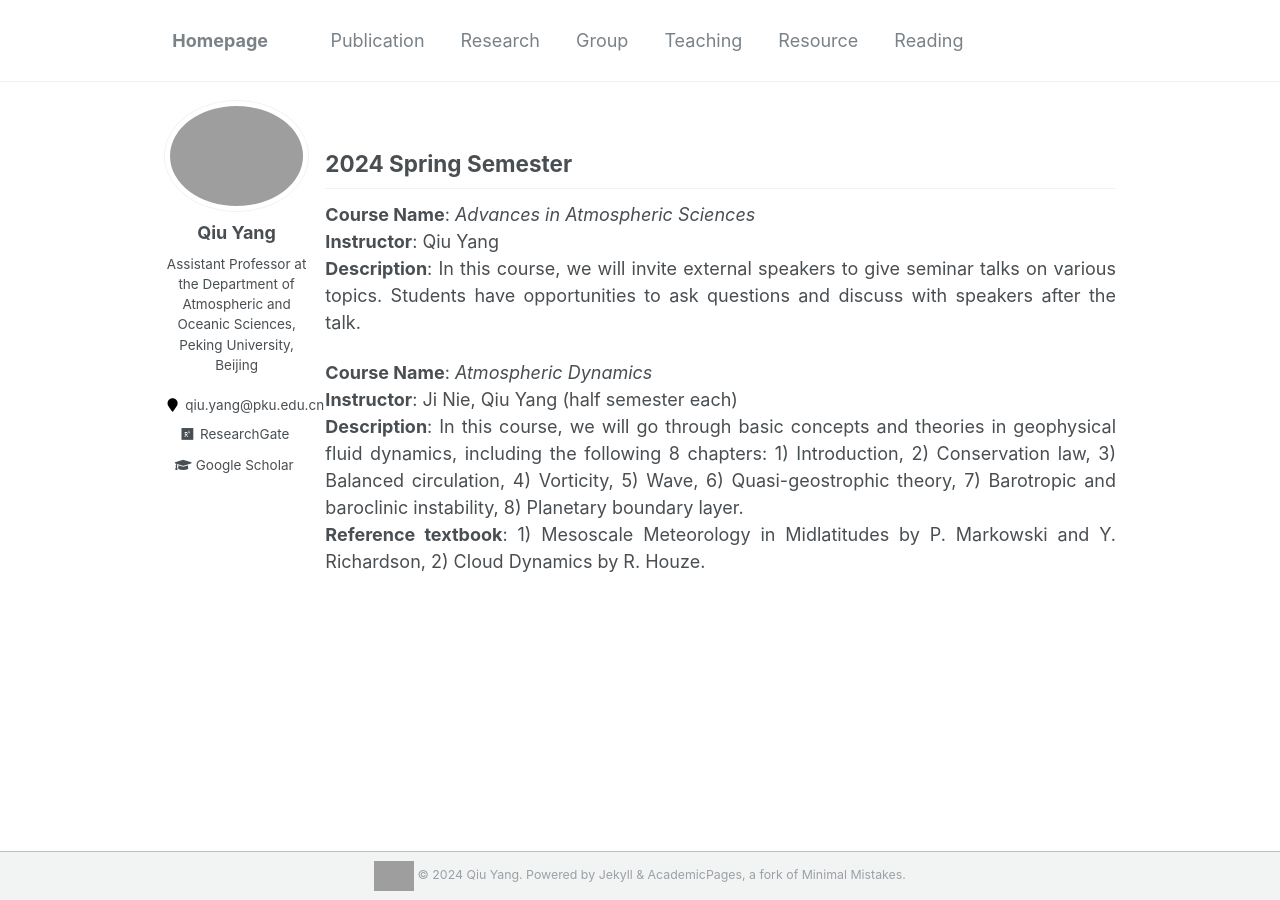
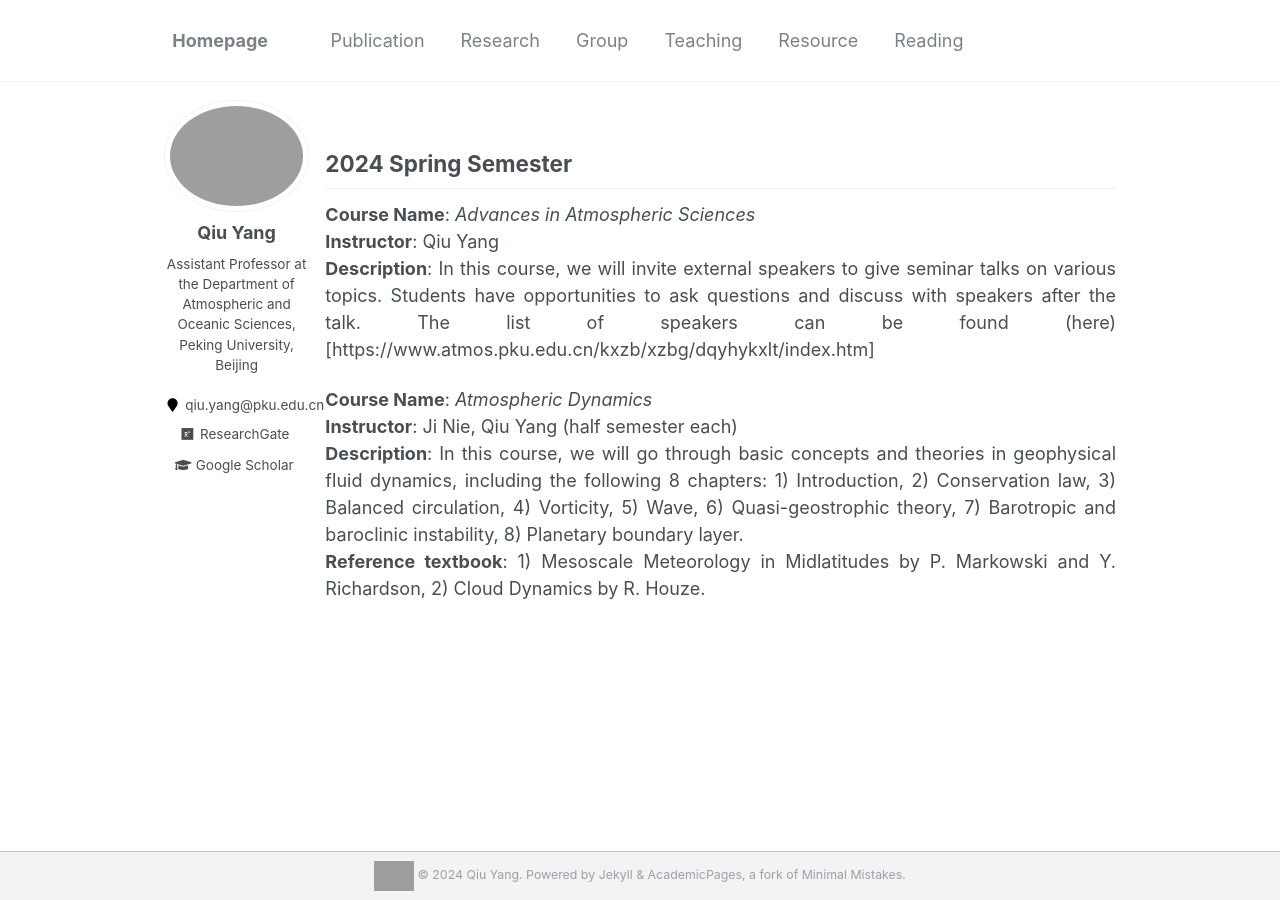
Before and after one commit to qiuyang50/qiuyang50.github.io, a Jekyll site: the page built from _pages/teaching.md, in a window 1280 px wide. Built offline with Jekyll 4.4.1, drawn with Linux system fonts in a browser that asks for light colours; grey boxes are pictures that could not be loaded.

Commit message:
Update teaching.md

```diff
--- a/_pages/teaching.md
+++ b/_pages/teaching.md
@@ -11,7 +11,7 @@
 ---
 **Course Name**: *Advances in Atmospheric Sciences*
 **Instructor**: Qiu Yang
-**Description**: In this course, we will invite external speakers to give seminar talks on various topics. Students have opportunities to ask questions and discuss with speakers after the talk.
+**Description**: In this course, we will invite external speakers to give seminar talks on various topics. Students have opportunities to ask questions and discuss with speakers after the talk. The list of speakers can be found (here)[https://www.atmos.pku.edu.cn/kxzb/xzbg/dqyhykxlt/index.htm]
 
 **Course Name**: *Atmospheric Dynamics*
 **Instructor**: Ji Nie, Qiu Yang (half semester each)
```
